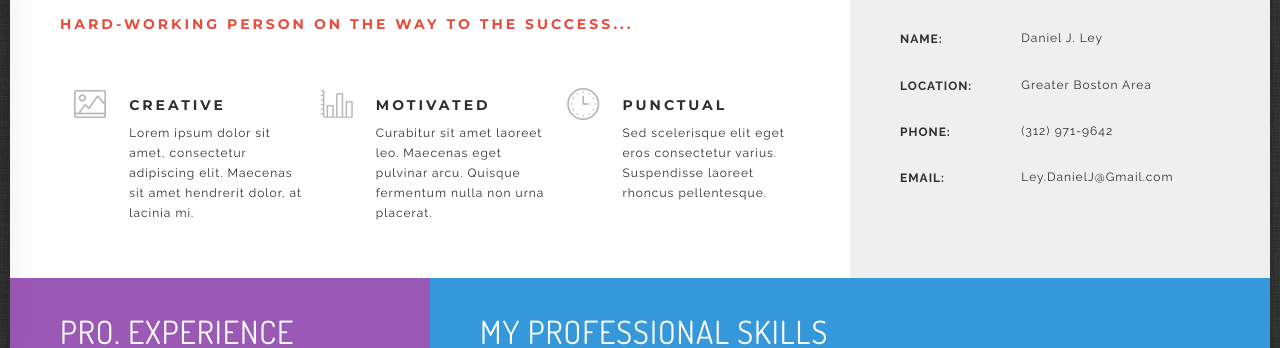
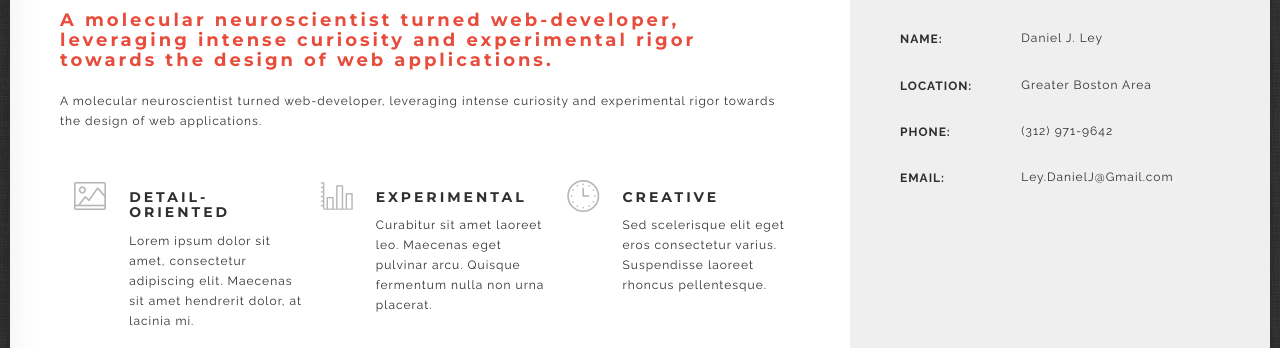
Before and after one commit to DanielJRaine/Portfolio, a plain HTML site: page html/home.html in a window 1280 px wide. Shown: the part 452-800 px from the top of the page. Drawn offline with Linux system fonts and the light colour scheme; some packages are replaced by stand-ins of ours.

Commit message:
Edit About Me section

```diff
--- a/html/home.html
+++ b/html/home.html
@@ -128,11 +128,13 @@
                   <div class="col-md-12 nopadding">
                      <h3 class="font-accident-two-normal uppercase">About me</h3>
                      <div class="quote">
-                        <h5 class="font-accident-one-bold uppercase subtitle">Hard-working person on the way to the success...</h5>
+                        <h4 class="font-accident-one-bold subtitle">A molecular neuroscientist turned web-developer, <br>
+                          leveraging intense curiosity and experimental rigor <br>
+                          towards the design of web applications.</h4>
                         <div class="dividewhite1"></div>
-                        <!--<p class="small">-->
-                           <!--Customize your website as you want using different colors and 100% free fonts.-->
-                        <!--</p>-->
+                        <p class="small">
+                          A molecular neuroscientist turned web-developer, leveraging intense curiosity and experimental rigor towards the design of web applications.
+                        </p>
                         <div class="dividewhite2"></div>
                      </div>
                   </div>
@@ -143,7 +145,7 @@
                      <div class="row">
                         <div class="col-sm-1 col-md-3"><i class="flaticon-photo246"></i><div class="dividewhite1"></div></div>
                         <div class="col-sm-11 col-md-9">
-                           <h5 class="font-accident-one-bold uppercase">Creative</h5>
+                           <h5 class="font-accident-one-bold uppercase">Detail-oriented</h5>
                            <p class="small">
                               Lorem ipsum dolor sit amet, consectetur adipiscing elit. Maecenas sit amet hendrerit dolor, at lacinia mi.
                            </p>
@@ -155,7 +157,7 @@
                      <div class="row">
                         <div class="col-sm-1 col-md-3"><i class="flaticon-stats47"></i><div class="dividewhite1"></div></div>
                         <div class="col-sm-11 col-md-9">
-                           <h5 class="font-accident-one-bold uppercase">Motivated</h5>
+                           <h5 class="font-accident-one-bold uppercase">Experimental</h5>
                            <p class="small">
                               Curabitur sit amet laoreet leo. Maecenas eget pulvinar arcu. Quisque fermentum nulla non urna placerat.
                            </p>
@@ -167,7 +169,7 @@
                      <div class="row">
                         <div class="col-sm-1 col-md-3"><i class="flaticon-clocks18"></i><div class="dividewhite1"></div></div>
                         <div class="col-sm-11 col-md-9">
-                           <h5 class="font-accident-one-bold uppercase">Punctual</h5>
+                           <h5 class="font-accident-one-bold uppercase">Creative</h5>
                            <p class="small">
                               Sed scelerisque elit eget eros consectetur varius. Suspendisse laoreet rhoncus pellentesque.
                            </p>
```
